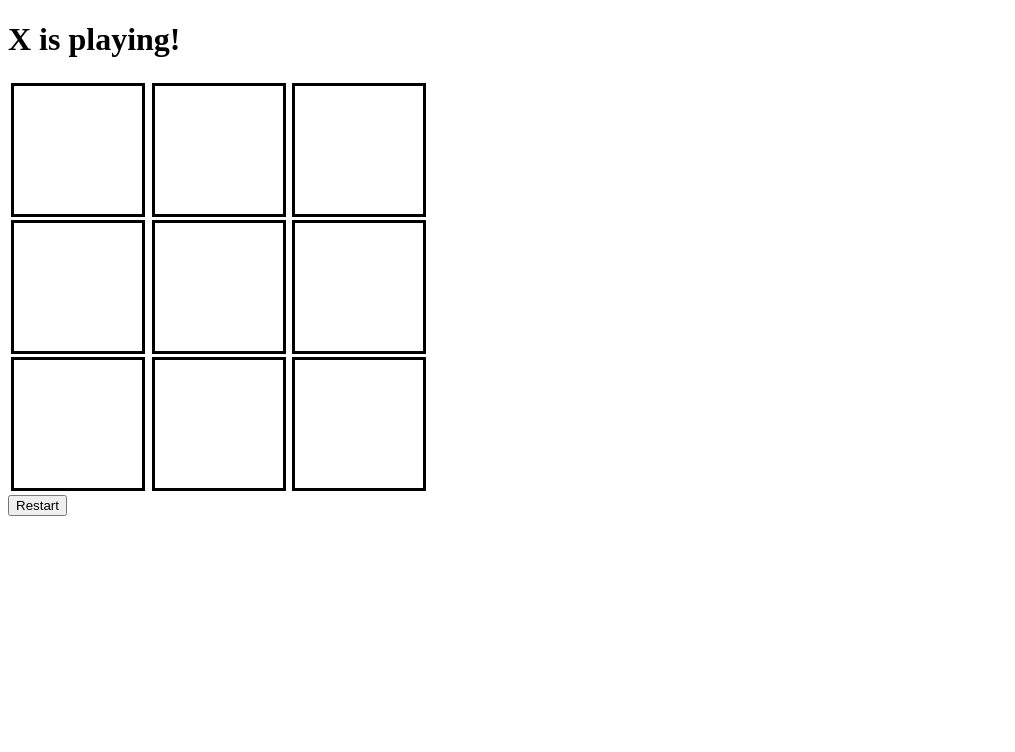
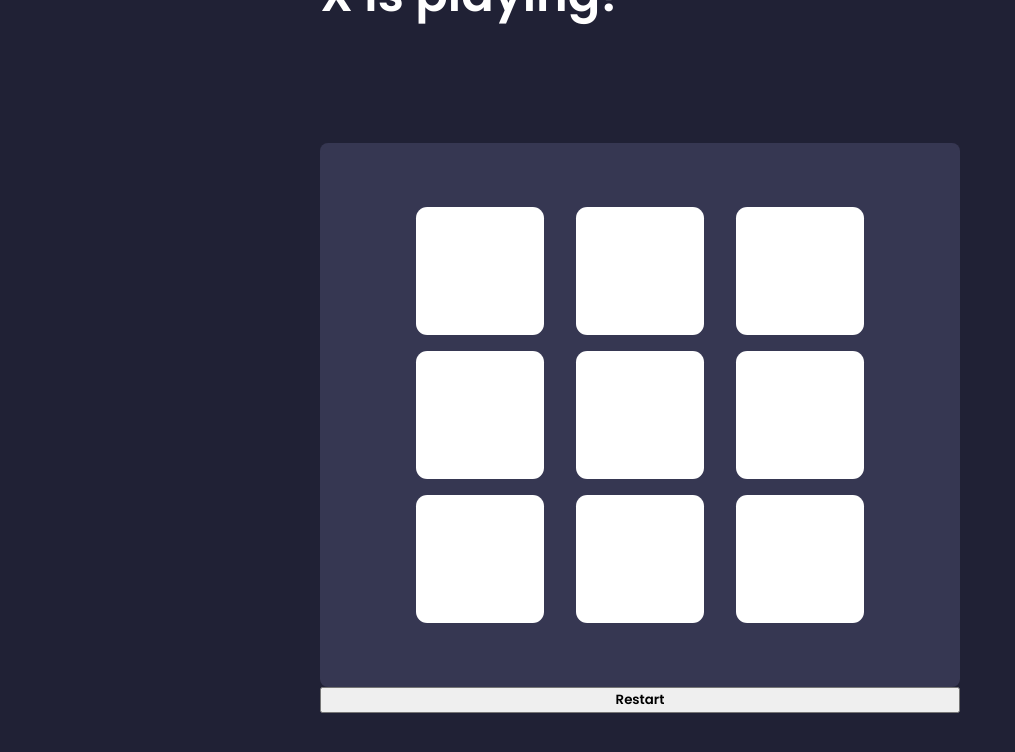
Before and after one commit to alexandrelam/vuets-tictactoe, a Nuxt app: page / in a window 1280 px wide. Shown: the top 752 px of the page, without its empty margins (0-1015 px from the left). Built offline with nearby package versions, Linux system fonts and the light colour scheme.

Commit message:
start of the change

```diff
--- a/components/Board.vue
+++ b/components/Board.vue
@@ -37,6 +37,6 @@ export default Vue.extend({
 }
 
 .cell {
-  margin: 0.2rem;
+  margin: 1rem;
 }
 </style>
--- a/components/Cell.vue
+++ b/components/Cell.vue
@@ -49,8 +49,11 @@ export default Vue.extend({
   display: flex;
   align-items: center;
   justify-content: center;
-  border: solid;
   width: 8rem;
   height: 8rem;
+  color: black;
+  border-radius:0.7rem;
+  background-color: white;
+  font-size: 2rem;
 }
 </style>
--- a/nuxt.config.js
+++ b/nuxt.config.js
@@ -17,7 +17,9 @@ export default {
       { hid: 'description', name: 'description', content: '' }
     ],
     link: [
-      { rel: 'icon', type: 'image/x-icon', href: '/favicon.ico' }
+      { rel: 'icon', type: 'image/x-icon', href: '/favicon.ico' },
+      { rel: 'preconnect', href: 'https://fonts.gstatic.com' },
+      { href: 'https://fonts.googleapis.com/css2?family=Poppins:wght@600&display=swap', rel: 'stylesheet' }
     ]
   },
 
@@ -38,7 +40,7 @@ export default {
   // Modules for dev and build (recommended): https://go.nuxtjs.dev/config-modules
   buildModules: [
     // https://go.nuxtjs.dev/typescript
-    '@nuxt/typescript-build',
+    '@nuxt/typescript-build'
   ],
 
   // Modules: https://go.nuxtjs.dev/config-modules
--- a/pages/index.vue
+++ b/pages/index.vue
@@ -1,5 +1,5 @@
 <template>
-  <div>
+  <div class="container">
     <h1 v-if="isPartieEnCours">
       {{ currentPlayer }} is playing!
     </h1>
@@ -9,7 +9,9 @@
     <h1 v-else>
       {{ currentPlayer }} won!
     </h1>
-    <Board />
+    <div class="board-wrapper">
+      <Board />
+    </div>
     <button @click="restart">
       Restart
     </button>
@@ -39,3 +41,41 @@ export default Vue.extend({
   }
 })
 </script>
+
+<style>
+* {
+  --bg-dark: #202135;
+  --bg: #363752;
+  font-family: "Poppins", sans-serif;
+  font-weight: 600;
+}
+
+body {
+  background-color: var(--bg-dark);
+  color: white;
+  margin: 0;
+}
+
+h1{
+    margin-bottom: 7rem;
+    font-size:3rem;
+}
+
+.container {
+  height: 80vh;
+  display: flex;
+  flex-direction: column;
+  justify-content: center;
+  width: 40rem;
+  margin: auto;
+}
+
+.board-wrapper {
+  padding: 3rem;
+  background-color: var(--bg);
+  display: flex;
+  justify-content: center;
+  align-items: center;
+  border-radius: 0.5rem;
+}
+</style>
```
